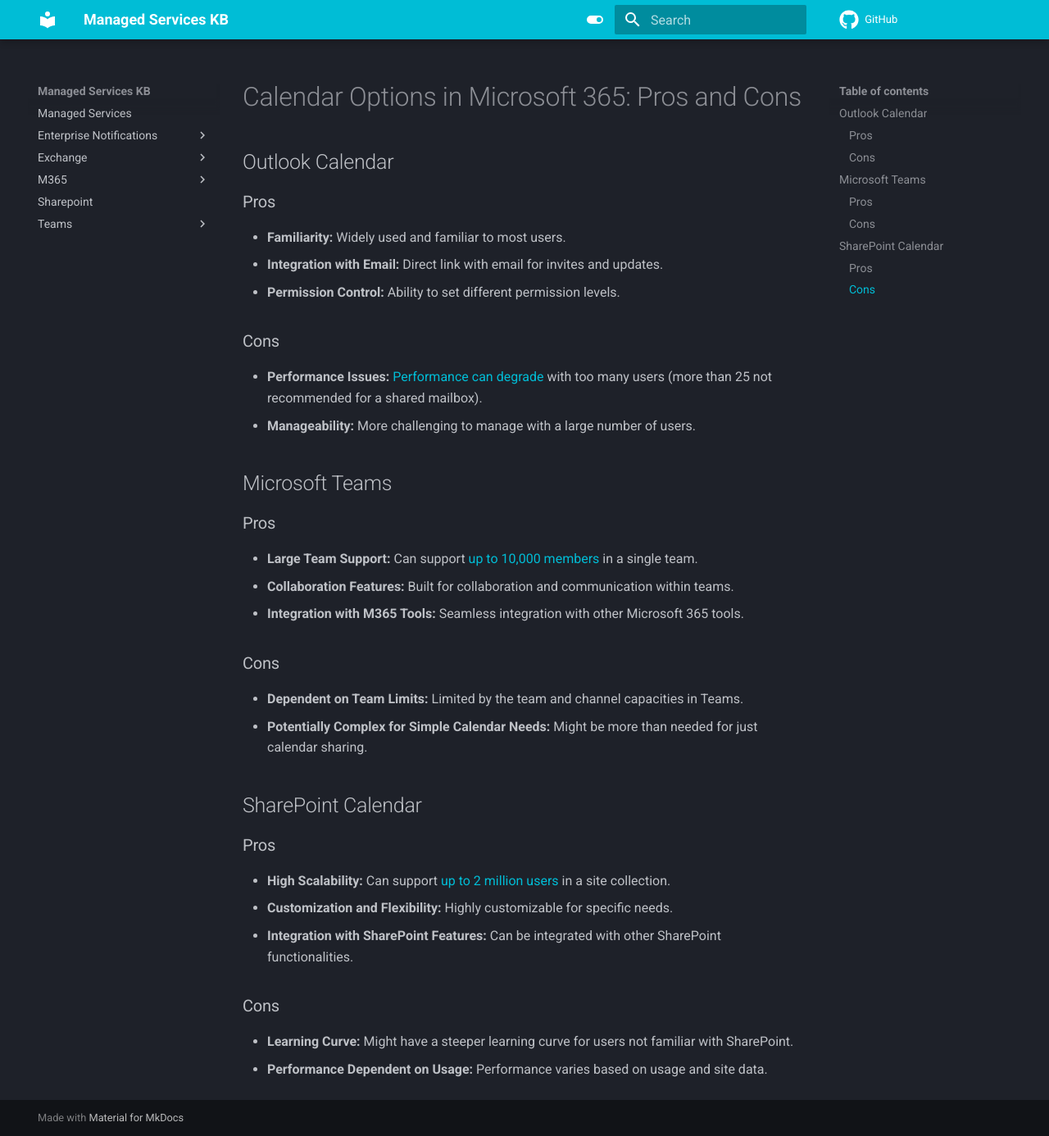
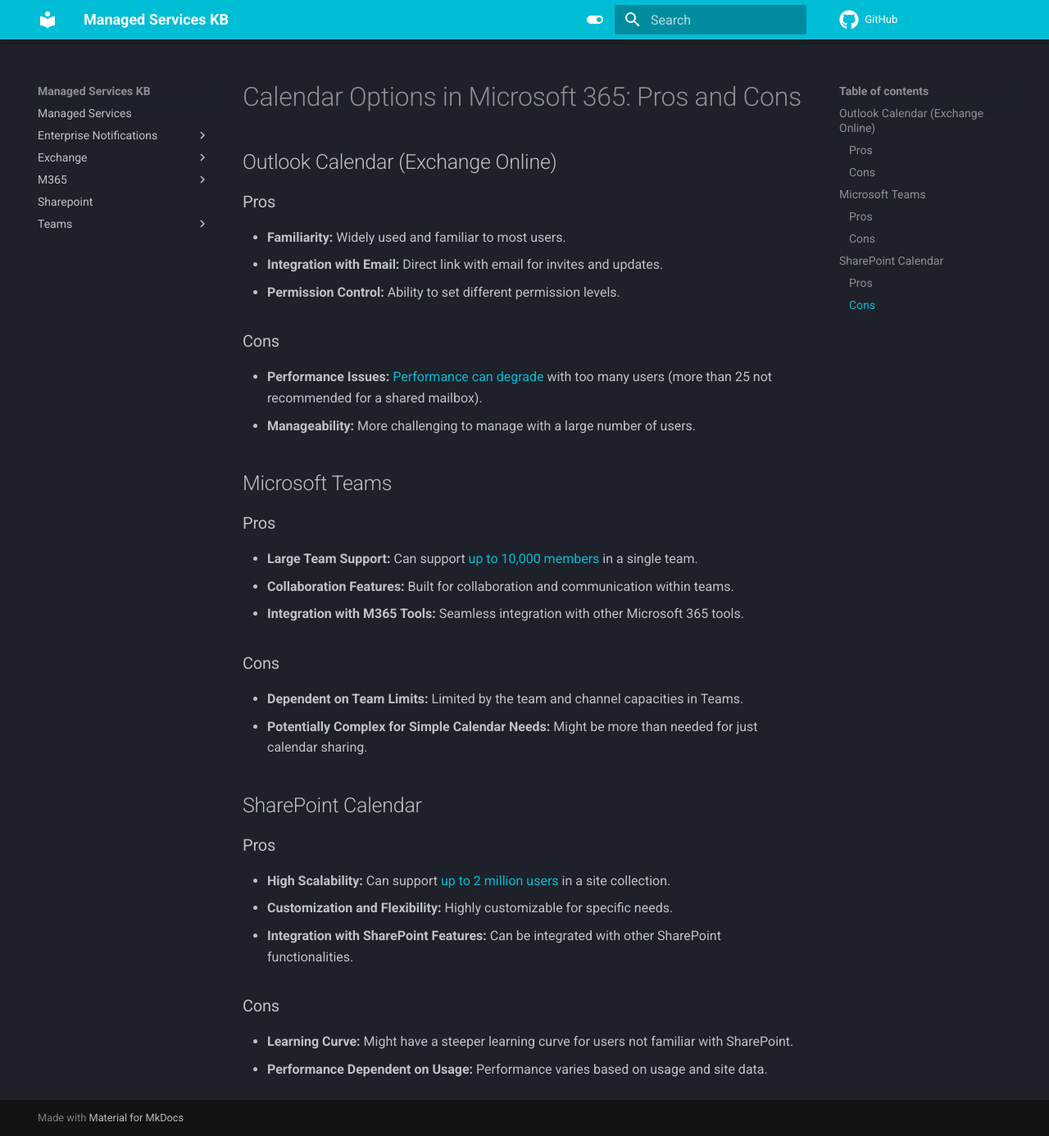
Before and after one commit to gpegues/MKDocs_Dev, an MkDocs documentation site: the page built from docs/M365/CalendarOptionsinM365 .md, in a window 1280 px wide and 1386 px high. Shown: the whole window at 82% size. Built offline with MkDocs 1.6.1 and Material for MkDocs 9.7.7, drawn with Linux system fonts in a browser that asks for light colours; comment, search, counter and statistics services are not loaded.

Commit message:
Update CalendarOptions-M365 .md

```diff
--- a/docs/M365/CalendarOptionsinM365 .md
+++ b/docs/M365/CalendarOptionsinM365 .md
@@ -1,6 +1,6 @@
 # Calendar Options in Microsoft 365: Pros and Cons
 
-## Outlook Calendar
+## Outlook Calendar (Exchange Online)
 ### Pros
 - **Familiarity:** Widely used and familiar to most users.
 - **Integration with Email:** Direct link with email for invites and updates.
```
